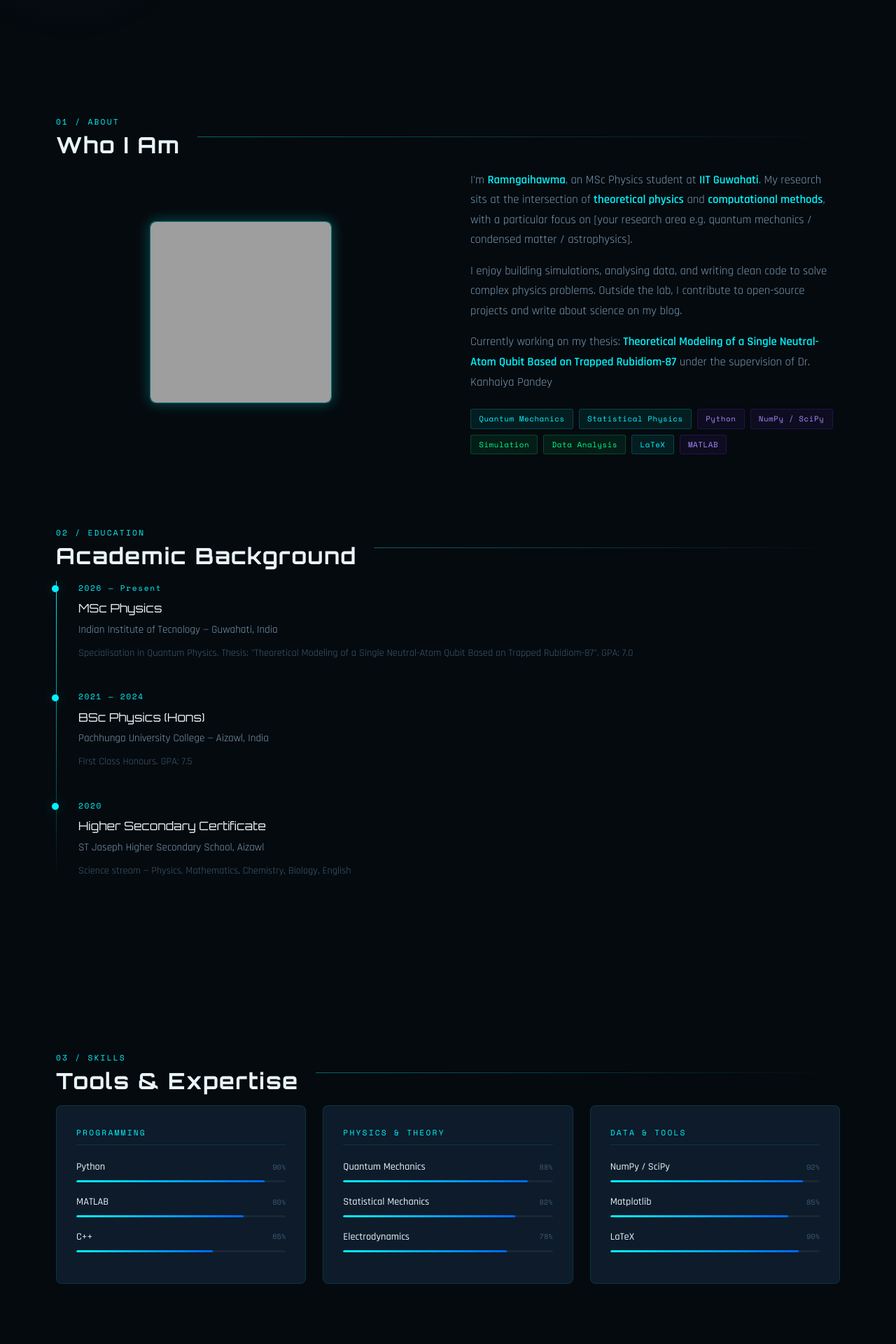
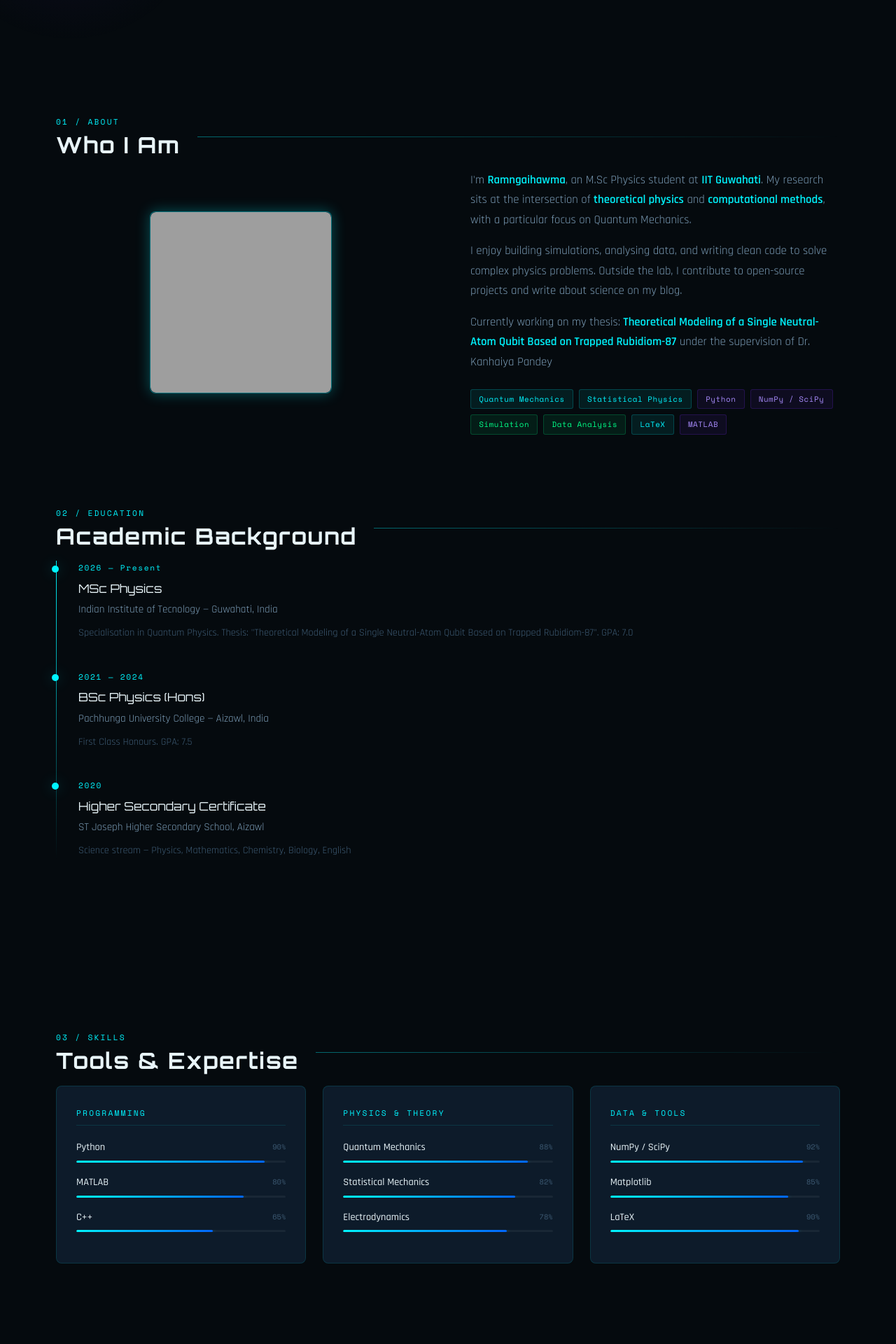
Before and after one commit to pachuau10/awmtea_portfolio, a Django app: page / in a window 1280 px wide. Shown: the part 808-2728 px from the top of the page at 70% size. Run offline with Django 5.2, Linux system fonts and the light colour scheme; data that the repository does not hold is empty; grey boxes are pictures that could not be loaded.

Commit message:
something

```diff
--- a/templates/main/home.html
+++ b/templates/main/home.html
@@ -88,10 +88,9 @@
 
       <div class="about-text">
         <p>
-          I'm <strong>Ramngaihawma</strong>, an MSc Physics student at <strong>IIT Guwahati</strong>.
+          I'm <strong>Ramngaihawma</strong>, an M.Sc Physics student at <strong>IIT Guwahati</strong>.
           My research sits at the intersection of <strong>theoretical physics</strong> and
-          <strong>computational methods</strong>, with a particular focus on [your research area e.g.
-          quantum mechanics / condensed matter / astrophysics].
+          <strong>computational methods</strong>, with a particular focus on Quantum Mechanics.
         </p>
         <p>
           I enjoy building simulations, analysing data, and writing clean code to solve complex
```
